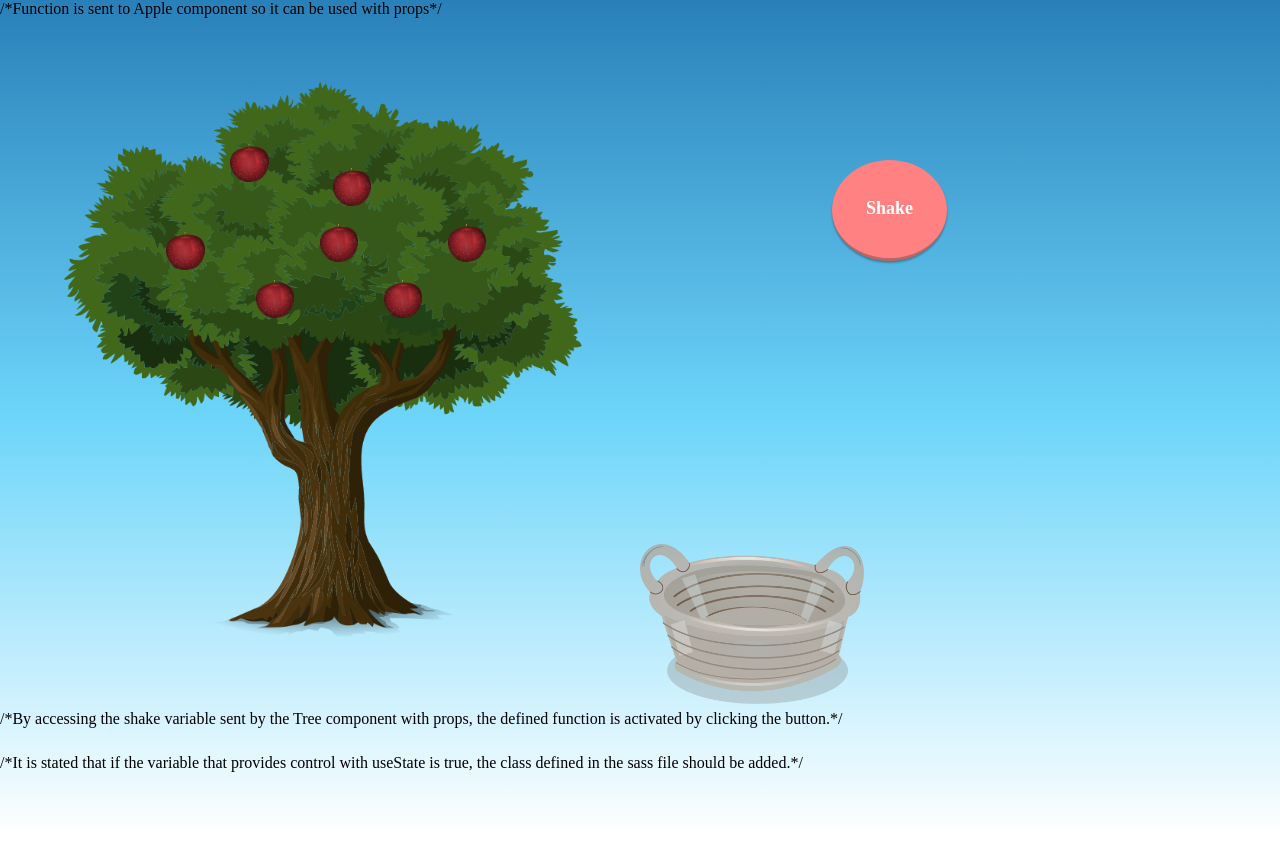
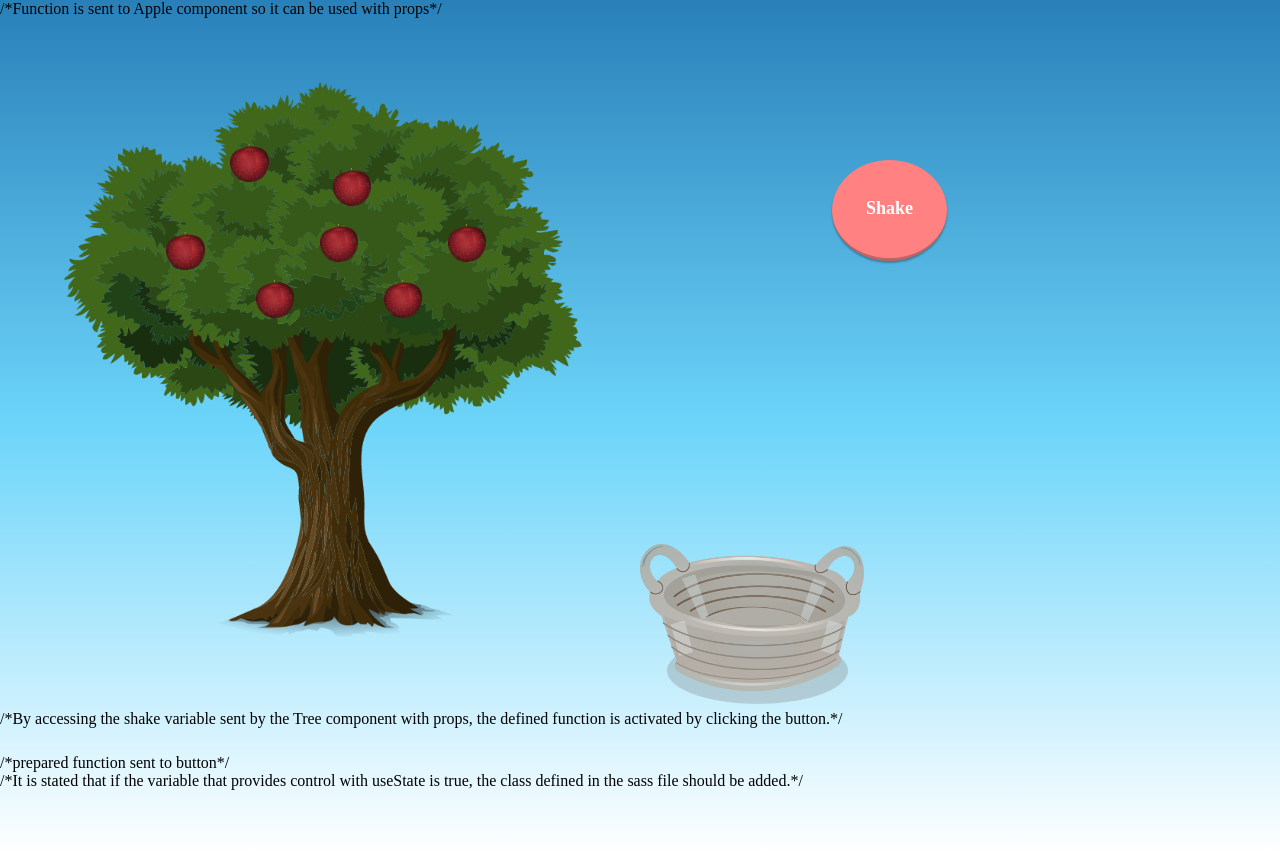
Before and after one commit to Senakbulut/shaking-tree-app, a React app: page / in a window 1280 px wide. Built offline with nearby package versions, Linux system fonts and the light colour scheme.

Commit message:
comment lines added

```diff
--- a/src/components/Tree/Tree.js
+++ b/src/components/Tree/Tree.js
@@ -6,22 +6,19 @@ function Tree(props) {
 
     const [shaking, setshake] = useState(false)
 
-
-    const ShakeTree = () =>{
+    const ShakeTree = () =>{ //Synchronization was achieved by specifying the tree shaking that will last 3 seconds with the setTimeout function and then calling the apple falling animation with props.
         setshake(true);
         setTimeout(()=>setshake(false), 3000);
         setTimeout(() => {
             props.fall()}, 3000);
-
     }
-
     return (
         <div>
             <div className="containerTree">
                     <img src="../../../public/images/tree.png" alt="" className={`treeImg ${shaking ? 'shake' : null }`}  />
             </div>
-
               <ShakeButton shake ={ShakeTree}/>
+              /*prepared function sent to button*/
         </div>
     )
 }
```
